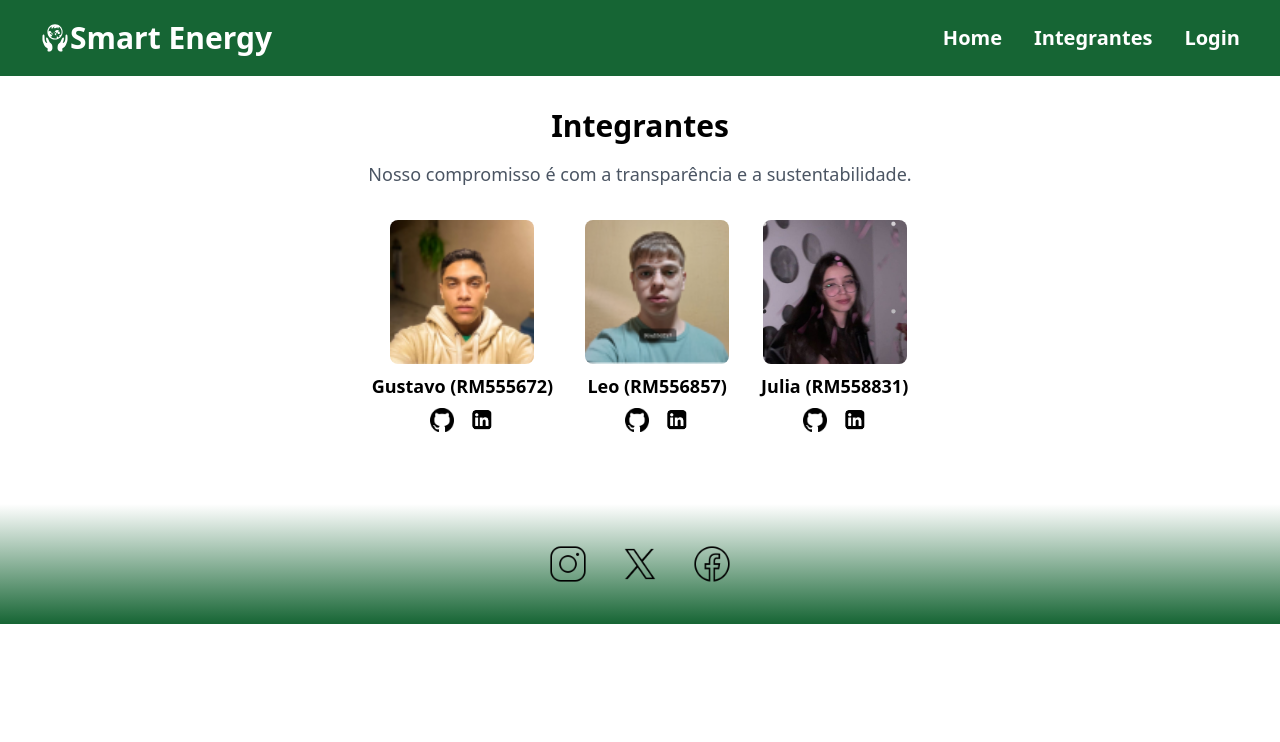
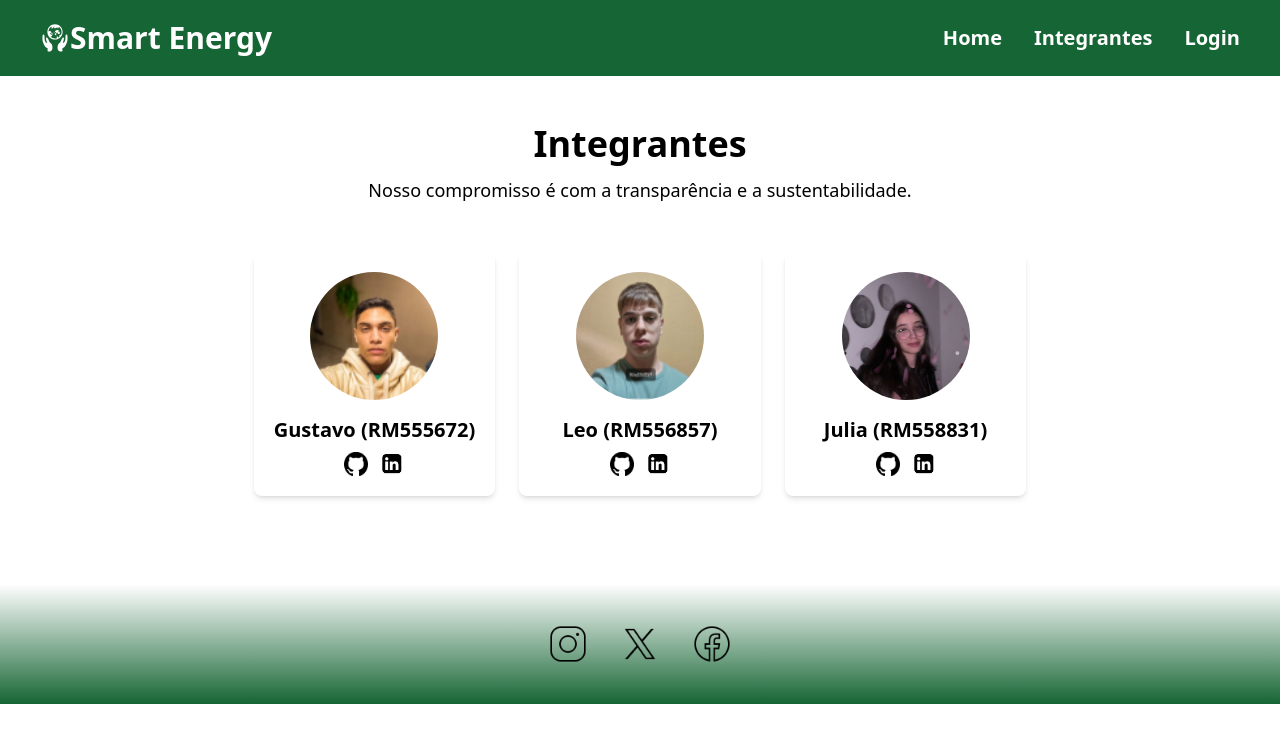
Before and after one commit to gustavoreislima13/global-solution, a Next.js app in the folder global/: page /integrantes in a window 1280 px wide. Shown: the top 742 px of the page. Built offline with nearby package versions, Linux system fonts and the light colour scheme.

Commit message:
correcao integrantes

```diff
--- a/global/src/app/integrantes/page.tsx
+++ b/global/src/app/integrantes/page.tsx
@@ -1,86 +1,65 @@
-'use client';
+"use client";
 import '@/app/globals.css';
-import React, { useEffect } from 'react';
+import React from 'react';
 import Image from 'next/image';
-import gu from '@/img/gustavo.png';
-import leo from '@/img/leo.png';
-import ju from '@/img/julia.jpg';
-import git from '@/img/git (1).png';
-import link from '@/img/link (1).png';
-
-interface Integrante {
-  nome: string;
-  imagem: any; // Ajustado para 'any' para evitar problemas de tipagem
-  github: string;
-  linkedin: string;
-}
+import githubIcon from '@/img/git (1).png';
+import linkedinIcon from '@/img/link (1).png';
+import gustavoImg from '@/img/gustavo.png';
+import leoImg from '@/img/leo.png';
+import juliaImg from '@/img/julia.jpg';
 
 const Integrantes: React.FC = () => {
-  useEffect(() => {
-    window.scrollTo(0, 0);
-  }, []);
-
-  const integrantes: Integrante[] = [
-    {
-      nome: 'Gustavo (RM555672)',
-      imagem: gu,
-      github: 'https://github.com/gustavolima',
-      linkedin: 'https://linkedin.com/in/gustavolima',
-    },
-    {
-      nome: 'Leo (RM556857)',
-      imagem: leo,
-      github: 'https://github.com/LeonardoIafrate',
-      linkedin: 'https://github.com/LeonardoIafrate',
-    },
-    {
-      nome: 'Julia (RM558831)',
-      imagem: ju,
-      github: 'https://github.com/britojulia',
-      linkedin: 'https://github.com/britojulia',
-    },
-  ];
-
   return (
-    <div className="text-center p-8 bg-white">
-      <h1 className="text-3xl font-bold mb-4">Integrantes</h1>
-      <p className="text-lg text-gray-600 mb-8">
-        Nosso compromisso é com a transparência e a sustentabilidade.
-      </p>
-      <div className="flex justify-center gap-8 flex-wrap">
-        {integrantes.map((integrante, index) => (
-          <div key={index} className="flex flex-col items-center">
-            <Image
-              src={integrante.imagem}
-              alt={integrante.nome}
-              className="w-36 h-36 rounded-lg object-cover mb-2"
-              width={144}
-              height={144}
-            />
-            <p className="text-lg font-bold">{integrante.nome}</p>
-            <div className="flex gap-4 mt-2">
-              <a href={integrante.github} target="_blank" rel="noopener noreferrer">
-                <Image
-                  src={git}
-                  alt="GitHub"
-                  className="w-6 h-6"
-                  width={24}
-                  height={24}
-                />
+    <div className="p-12 bg-white">
+      <section className="flex flex-col items-center">
+        <h2 className="text-4xl font-bold mb-3 text-black text-center">Integrantes</h2>
+        <p className="text-lg text-black mb-12 text-center">
+          Nosso compromisso é com a transparência e a sustentabilidade.
+        </p>
+        <div className="grid grid-cols-1 md:grid-cols-2 lg:grid-cols-3 gap-6">
+          {/* Card Gustavo */}
+          <div className="p-5 bg-white shadow-md rounded-lg flex flex-col items-center text-center">
+            <Image src={gustavoImg} alt="Gustavo" className="w-32 h-32 rounded-full mb-4" />
+            <h3 className="text-xl font-bold text-black mb-2">Gustavo (RM555672)</h3>
+            <div className="flex space-x-3">
+              <a href="https://github.com/gustavoreislima13" target="_blank" rel="noopener noreferrer">
+                <Image src={githubIcon} alt="GitHub" className="w-6 h-6" />
               </a>
-              <a href={integrante.linkedin} target="_blank" rel="noopener noreferrer">
-                <Image
-                  src={link}
-                  alt="LinkedIn"
-                  className="w-6 h-6"
-                  width={24}
-                  height={24}
-                />
+              <a href="https://github.com/gustavoreislima13" target="_blank" rel="noopener noreferrer">
+                <Image src={linkedinIcon} alt="LinkedIn" className="w-6 h-6" />
               </a>
             </div>
           </div>
-        ))}
-      </div>
+
+          {/* Card Leo */}
+          <div className="p-5 bg-white shadow-md rounded-lg flex flex-col items-center text-center">
+            <Image src={leoImg} alt="Leo" className="w-32 h-32 rounded-full mb-4" />
+            <h3 className="text-xl font-bold text-black mb-2">Leo (RM556857)</h3>
+            <div className="flex space-x-3">
+              <a href="https://github.com/LeonardoIafrate" target="_blank" rel="noopener noreferrer">
+                <Image src={githubIcon} alt="GitHub" className="w-6 h-6" />
+              </a>
+              <a href="https://github.com/LeonardoIafrate" target="_blank" rel="noopener noreferrer">
+                <Image src={linkedinIcon} alt="LinkedIn" className="w-6 h-6" />
+              </a>
+            </div>
+          </div>
+
+          {/* Card Julia */}
+          <div className="p-5 bg-white shadow-md rounded-lg flex flex-col items-center text-center">
+            <Image src={juliaImg} alt="Julia" className="w-32 h-32 rounded-full mb-4" />
+            <h3 className="text-xl font-bold text-black mb-2">Julia (RM558831)</h3>
+            <div className="flex space-x-3">
+              <a href="https://github.com/britojulia" target="_blank" rel="noopener noreferrer">
+                <Image src={githubIcon} alt="GitHub" className="w-6 h-6" />
+              </a>
+              <a href="https://github.com/britojulia" target="_blank" rel="noopener noreferrer">
+                <Image src={linkedinIcon} alt="LinkedIn" className="w-6 h-6" />
+              </a>
+            </div>
+          </div>
+        </div>
+      </section>
     </div>
   );
 };
```
